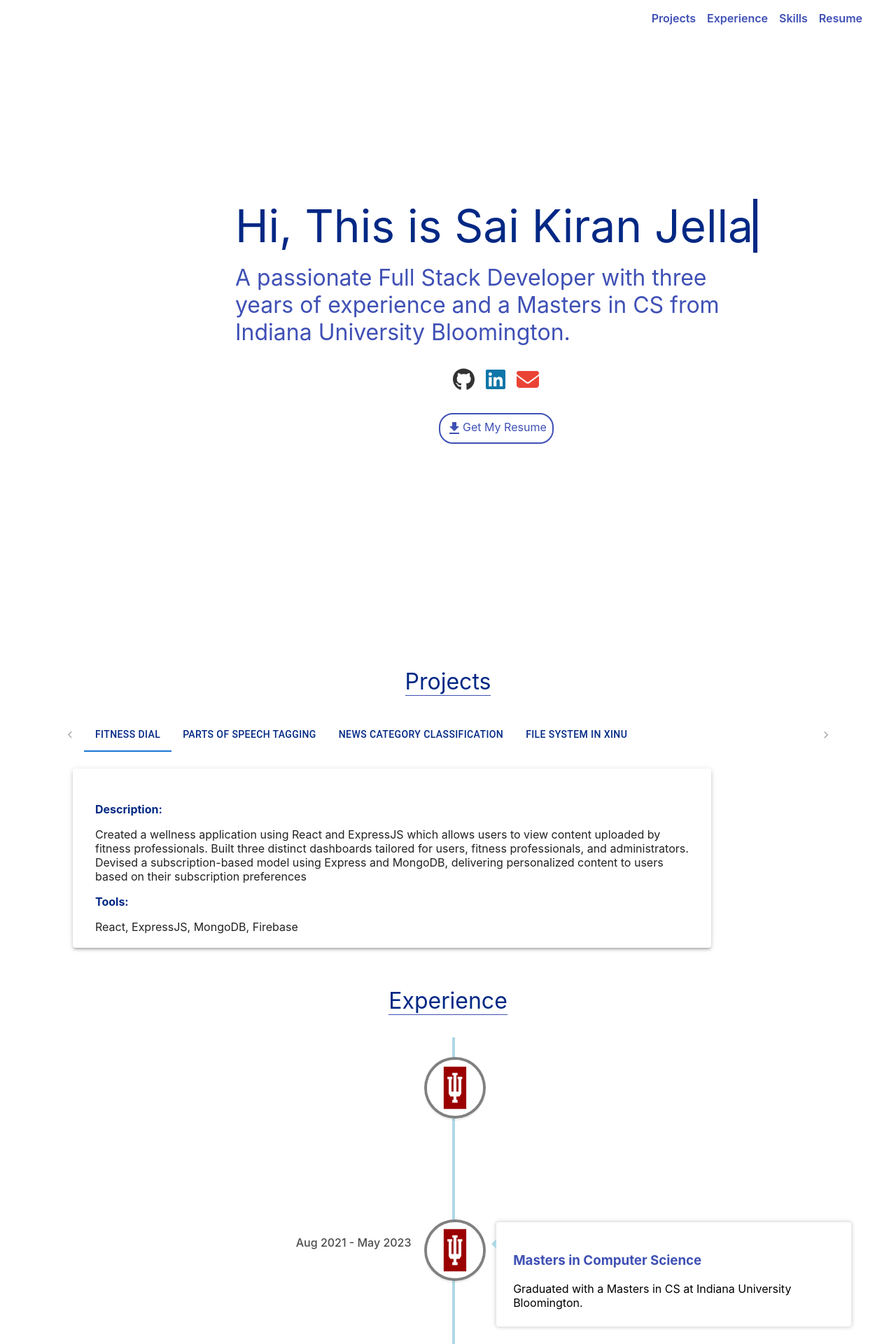
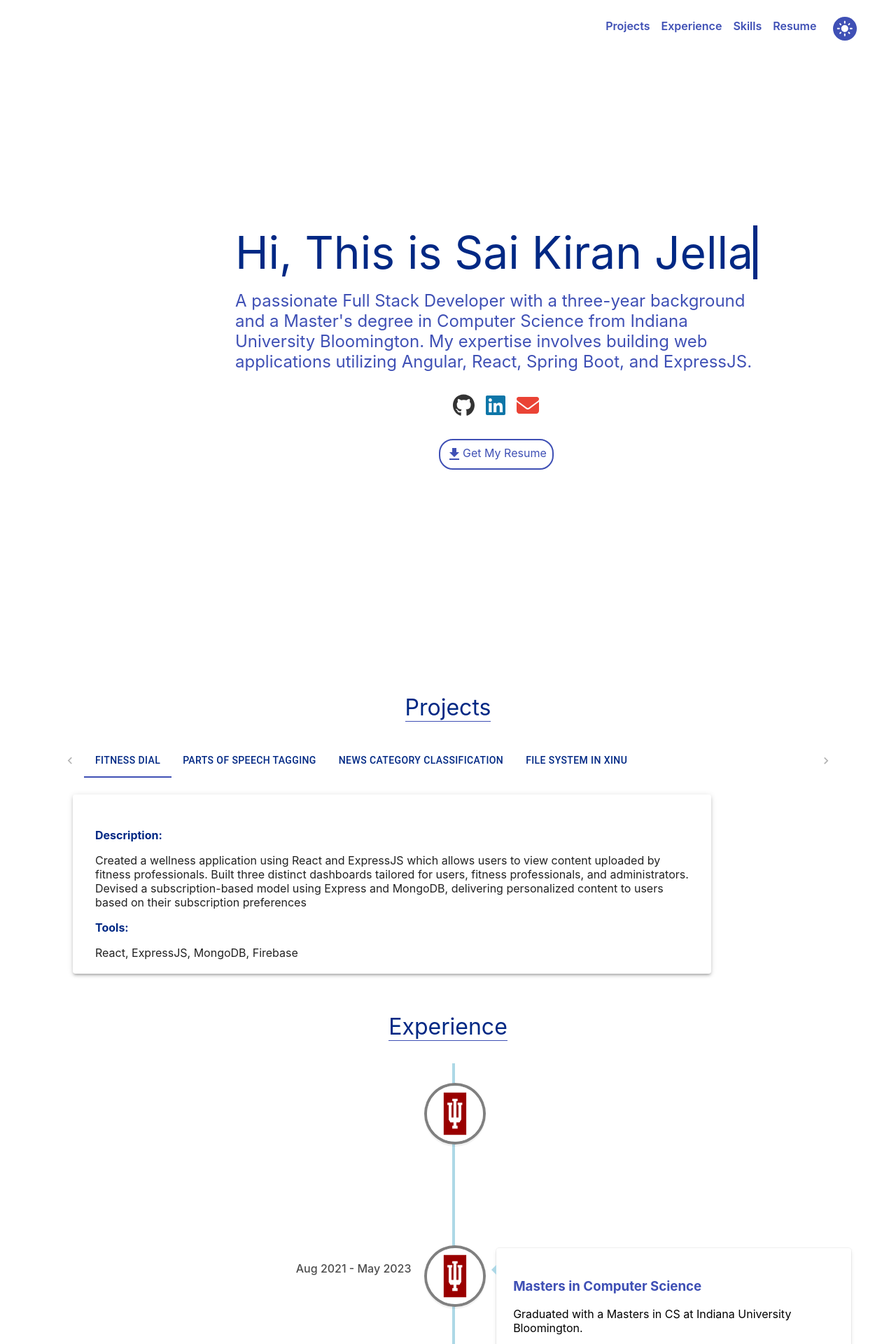
Before and after one commit to jsaikiran19/portfolio, a React (Create React App) app: page / in a window 1280 px wide. Shown: the top 1920 px of the page at 70% size. Built offline with nearby package versions, Linux system fonts and the light colour scheme.

Commit message:
dark mode

```diff
--- a/src/App.js
+++ b/src/App.js
@@ -1,21 +1,29 @@
 import { faGithub, faLinkedin } from "@fortawesome/free-brands-svg-icons";
 import { faEnvelope } from "@fortawesome/free-solid-svg-icons";
 import { FontAwesomeIcon } from "@fortawesome/react-fontawesome";
+import { DarkMode, LightMode } from "@mui/icons-material";
 import DownloadIcon from "@mui/icons-material/Download";
-import { Backdrop, IconButton, Menu, MenuItem, useMediaQuery } from "@mui/material";
+import MenuIcon from "@mui/icons-material/Menu";
+import {
+  Backdrop,
+  IconButton,
+  Menu,
+  MenuItem,
+  useMediaQuery
+} from "@mui/material";
+import Box from "@mui/material/Box";
 import CircularProgress from "@mui/material/CircularProgress";
-import { createTheme } from "@mui/material/styles";
+import Typography from "@mui/material/Typography";
+import { ThemeProvider, createTheme } from "@mui/material/styles";
 import PropTypes from "prop-types";
-import React, { useState } from "react";
+import React, { createContext, useState } from "react";
 import "./App.scss";
 import resume from "./assets/Sai_Kiran_Jella_Resume.pdf";
 import Experience from "./components/experience/experience";
 import Projects from "./components/projects/projects";
 import Skills from "./components/skills/skills";
-import MenuIcon from '@mui/icons-material/Menu';
-import Box from "@mui/material/Box";
-import Typography from "@mui/material/Typography";
 
+export const ThemeContext = createContext('light');
 function CircularProgressWithLabel(props) {
   return (
     <Box sx={{ position: "relative", display: "inline-flex" }}>
@@ -48,28 +56,12 @@ CircularProgressWithLabel.propTypes = {
    */
   value: PropTypes.number.isRequired,
 };
-
 function App() {
-  const theme = createTheme({
-    palette: {
-      primary: {
-        light: "#757ce8",
-        main: "#3f50b5",
-        dark: "#002884",
-        contrastText: "#fff",
-      },
-      secondary: {
-        light: "#ff7961",
-        main: "#f44336",
-        dark: "#ba000d",
-        contrastText: "#000",
-      },
-    },
-  });
   const isMobile = useMediaQuery("(max-width: 768px)");
   const [anchorEl, setAnchorEl] = React.useState(null);
   const [progress, setProgress] = React.useState(1);
   const [open, setOpen] = useState(false);
+  const [theme, setTheme] = useState('light');
   React.useEffect(() => {
     const timer = setInterval(() => {
       setProgress((prev) => (prev >= 100 ? 0 : prev + 10));
@@ -81,7 +73,8 @@ function App() {
     }, 1100);
   }, []);
   function preventNavigation(e) {
-    const el = e.target.hash || e.target.attributes.getNamedItem('href').nodeValue;
+    const el =
+      e.target.hash || e.target.attributes.getNamedItem("href").nodeValue;
     e.preventDefault();
     document.getElementById(el.slice(1)).scrollIntoView();
     setOpen(false);
@@ -91,9 +84,29 @@ function App() {
   }
   const handleClick = (event) => {
     setAnchorEl(event.currentTarget);
-    setOpen(true)
+    setOpen(true);
   };
+  const darkTheme = createTheme({
+    palette: {
+      mode: 'dark',
+      primary: {
+        main:'#fff'
+      },
+      background: '#282c34'
+    },
+  });
+  const lightTheme = createTheme({
+    palette: {
+      mode:'light',
+      primary: {
+        main: '#3f50b5',
+        dark: '#002884',
+      },
+      background:'white'
+    }
+  });
   return (
+    <ThemeProvider theme={theme==='light' ? lightTheme : darkTheme}>
     <div className="App">
       {progress < 100 ? (
         <Backdrop
@@ -103,11 +116,13 @@ function App() {
           <CircularProgressWithLabel value={progress} />
         </Backdrop>
       ) : (
-        <React.Fragment>
+        <div className={theme}>
           <header className="app-header">
             <div className="left-pane"></div>
             <div className="right-pane">
-              { isMobile ? <><IconButton
+              {isMobile ? (
+                <>
+                  <IconButton
                     aria-label="more"
                     id="long-button"
                     aria-controls={open ? "long-menu" : undefined}
@@ -117,7 +132,11 @@ function App() {
                   >
                     <MenuIcon />
                   </IconButton>
-              <Menu open={open} onClose={() => setOpen(false)} anchorEl={anchorEl}>
+                  <Menu
+                    open={open}
+                    onClose={() => setOpen(false)}
+                    anchorEl={anchorEl}
+                  >
                     <MenuItem href="#projects" onClick={preventNavigation}>
                       Projects
                     </MenuItem>
@@ -127,10 +146,17 @@ function App() {
                     <MenuItem href="#skills" onClick={preventNavigation}>
                       Skills
                     </MenuItem>
-                <MenuItem download href={resume} onClick={preventNavigation}>
+                    <MenuItem
+                      download
+                      href={resume}
+                      onClick={preventNavigation}
+                    >
                       Resume
                     </MenuItem>
-              </Menu></> : <nav>
+                  </Menu>
+                </>
+              ) : (
+                <nav>
                   <a href="#projects" onClick={preventNavigation}>
                     Projects
                   </a>
@@ -146,15 +172,20 @@ function App() {
                   <a download href={resume}>
                     Resume
                   </a>
-              </nav>}
-
+                  <IconButton onClick={()=>setTheme(theme==='light' ? 'dark': 'light')}>{theme==='light' ?
+                  <LightMode sx={{background: '#3f50b5', color:'white', borderRadius:'2rem', padding:'0.3rem' }}/> :
+                   <DarkMode sx={{color:'white', background:'black', borderRadius:'2rem', padding:'0.3rem'}}/>}</IconButton>
+                </nav>
+              )}
             </div>
           </header>
           <div className="welcome-page">
             <div className="greeting">Hi, This is Sai Kiran Jella</div>
             <div className="description">
-              A passionate Full Stack Developer with three years of experience
-              and a Masters in CS from Indiana University Bloomington.
+              A passionate Full Stack Developer with a three-year background and
+              a Master's degree in Computer Science from Indiana University
+              Bloomington. My expertise involves building web applications
+              utilizing Angular, React, Spring Boot, and ExpressJS.
             </div>
             <div className="socials">
               <a
@@ -213,9 +244,10 @@ function App() {
             <div className="section-title">Contact</div>
 
           </section> */}
-        </React.Fragment>
+        </div>
       )}
     </div>
+    </ThemeProvider>
   );
 }
 
--- a/src/App.scss
+++ b/src/App.scss
@@ -1,4 +1,5 @@
 @import "./colors.scss";
+
 html {
   scroll-behavior: smooth;
 }
@@ -19,10 +20,19 @@ html {
   100% { top: 0; }
 }
 .App {
+  .light {
+    // color: $primary !important;
+    background: white !important;
+
+  }
+  .dark {
+
+    background: #282c34 !important;
+  }
   header {
     display: flex;
     justify-content: space-between;
-    margin: 1rem;
+    padding: 1rem;
     .left-pane {
       color: $primary;
       font-weight: 600;
@@ -33,15 +43,11 @@ html {
         display: flex;
         justify-content: space-between;
         gap: 1rem;
+        align-items: center;
         a {
           text-decoration: none;
-          color: $primary;
           font-weight: 600;
           padding-bottom: 0.5rem;
-          &:hover {
-            color: $primary-dark !important;
-            border-bottom: 1px solid $primary-dark;
-          }
         }
       }
     }
@@ -55,18 +61,17 @@ html {
       margin: 8rem 5rem;
     }
     width: fit-content;
+
     .greeting {
       font-size: 4rem;
       margin-bottom: 1rem;
       border-right: .1em solid $primary-dark;
-      color: $primary-dark;
       animation: typing 3.5s steps(40, end), blink-caret .75s step-end infinite;
       white-space: nowrap;
       overflow: hidden;
     }
     .description {
-      font-size: 2rem;
-      color: $primary;
+      font-size: 1.5rem;
     }
     .socials {
       margin: 2rem;
@@ -86,7 +91,6 @@ html {
     .resume {
       margin-bottom: 3rem;
       a {
-        color: $primary;
         padding: 0.5rem;
         display: flex;
         border: 2px solid $primary;
@@ -115,9 +119,41 @@ html {
       display: flex;
       font-size: 2rem;
       justify-content: center;
+      margin: 2rem;
+
+    }
+  }
+  .light {
+    .greeting {
       color: $primary-dark;
-      margin: 2rem;
+    }
+    .section-title {
+      color: $primary-dark;
       border-bottom: 1px solid $primary;
+    }
+    .description {
+      color: $primary;
+    }
+    nav {
+      a {
+        &:hover {
+          color: $primary-dark !important;
+          border-bottom: 1px solid $primary-dark;
+        }
+      }
+    }
+    a {
+      color: $primary;
+    }
+  }
+  .dark {
+    color: white;
+    .section-title {
+      color: white;
+      border-bottom: 1px solid white;
+    }
+    a {
+      color: white;
     }
   }
 }
--- a/src/components/experience/experience.js
+++ b/src/components/experience/experience.js
@@ -7,57 +7,63 @@ import "react-vertical-timeline-component/style.min.css";
 import iu from "../../assets/IU.jpeg";
 import adp from "../../assets/adp.jpg";
 import mgit from "../../assets/mgit.png";
-import './experience.scss';
+import "./experience.scss";
+import { useTheme } from "@mui/material";
 
 const Icon = (props) => (
-  <img
-    src={props.path}
-    style={{ borderRadius: 40 }}
-    alt=""
-  />
+  <img src={props.path} style={{ borderRadius: 40 }} alt="" />
 );
 export default function Experience() {
   const experiences = [
     {
-      date:'May 2022 - May 2023',
-      position:'left',
-      title: 'Application Developer',
-      description:'Designed web applications using Angular, Ngxs, Storybook, and Figma. Automated the deployment process using Github actions to deploy the application on Netlify under 5 minutes.',
-      path: iu
+      date: "May 2022 - May 2023",
+      position: "left",
+      title: "Application Developer",
+      description:
+        "Designed web applications using Angular, Ngxs, Storybook, and Figma. Automated the deployment process using Github actions to deploy the application on Netlify under 5 minutes.",
+      path: iu,
     },
     {
-      date: 'Aug 2021 - May 2023',
-      position:'right',
-      title:'Masters in Computer Science',
-      description:'Graduated with a Masters in CS at Indiana University Bloomington.',
-      path: iu
+      date: "Aug 2021 - May 2023",
+      position: "right",
+      title: "Masters in Computer Science",
+      description:
+        "Graduated with a Masters in CS at Indiana University Bloomington.",
+      path: iu,
     },
     {
-      date: 'Aug 2019 - Aug 2021',
-      position:'left',
-      title: 'Full Stack Engineer',
-      description:'Revamped a Jenkins pipeline and utilized Docker to reduce build times by 20 minutes. Slashed the initial load size of the application by 80\% by migrating AngularJS to Angular 8 and implementing a lazy loading approach. Spearheaded an initiative to establish a unified user experience across multiple applications, ensuring a seamless and intuitive interaction for users',
-      path: adp
+      date: "Aug 2019 - Aug 2021",
+      position: "left",
+      title: "Full Stack Engineer",
+      description:
+        "Revamped a Jenkins pipeline and utilized Docker to reduce build times by 20 minutes. Slashed the initial load size of the application by 80% by migrating AngularJS to Angular 8 and implementing a lazy loading approach. Spearheaded an initiative to establish a unified user experience across multiple applications, ensuring a seamless and intuitive interaction for users",
+      path: adp,
     },
     {
-      date: 'Aug 2015 - May 2019',
-      position:'right',
-      title: 'Bachelor in Technology',
-      description:'Pursued a bachelor in Computer Science at Mahatma Gandhi Institute of Technology',
-      path: mgit
-    }
-  ]
+      date: "Aug 2015 - May 2019",
+      position: "right",
+      title: "Bachelor in Technology",
+      description:
+        "Pursued a bachelor in Computer Science at Mahatma Gandhi Institute of Technology",
+      path: mgit,
+    },
+  ];
+  const theme = useTheme().palette.mode;
   return (
     <VerticalTimeline>
-      {experiences && experiences.map(exp=>{
-        return(
+      {experiences &&
+        experiences.map((exp) => {
+          return (
             <VerticalTimelineElement
               key={exp.title}
               date={exp.date}
               position={exp.position}
               icon={<Icon path={exp.path}></Icon>}
               contentArrowStyle={{ borderRight: "7px solid  lightblue" }}
-        contentStyle={{ background: "white", boxShadow: "0 0 5px 2px #ddd"}}
+              contentStyle={{
+                background: theme==='light' ? "white": "#282c34",
+                boxShadow: "inset 0 0 0.5px 1px hsla(0, 0%, 100%, 0.075), 0 0 0 1px hsla(0, 0%, 0%, 0.05), 0 0.3px 0.4px hsla(0, 0%, 0%, 0.02), 0 0.9px 1.5px hsla(0, 0%, 0%, 0.045), 0 3.5px 6px hsla(0, 0%, 0%, 0.09)",
+              }}
               iconStyle={{
                 height: "5rem",
                 width: "5rem",
@@ -68,7 +74,8 @@ export default function Experience() {
               <h3 className="exp-title">{exp.title}</h3>
               <div className="exp-desc">{exp.description}</div>
             </VerticalTimelineElement>
-      )})}
+          );
+        })}
     </VerticalTimeline>
   );
 }
--- a/src/components/experience/experience.scss
+++ b/src/components/experience/experience.scss
@@ -6,8 +6,15 @@
       }
 
 }
-.exp-title {
-    color: $primary;
+.light {
+    .exp-title {
+        color: $primary;
+    }
+}
+.dark {
+    .exp-title {
+        color: white;
+    }
 }
 
 img {
--- a/src/components/projects/projects.scss
+++ b/src/components/projects/projects.scss
@@ -1,4 +1,13 @@
 @import '../../colors.scss';
+.light {
+    .tab-container {
+        div {
+            strong {
+                color: $primary-dark;
+            }
+        }
+    }
+}
 .tab-container {
     padding: 2rem;
     @media (max-width: 768px) {
@@ -6,9 +15,6 @@
     }
     div {
         margin: 1rem 0;
-        strong {
-            color: $primary-dark;
-        }
     }
 }
 .MuiTabs-root {
@@ -16,7 +22,7 @@
         min-height: 0px !important;
     }
 }
-.MuiTab-root{
+.light .MuiTab-root{
     color: $primary-dark !important;
 }
 .projects-container {
```
Lines whose indentation alone changed are shown as unchanged.
